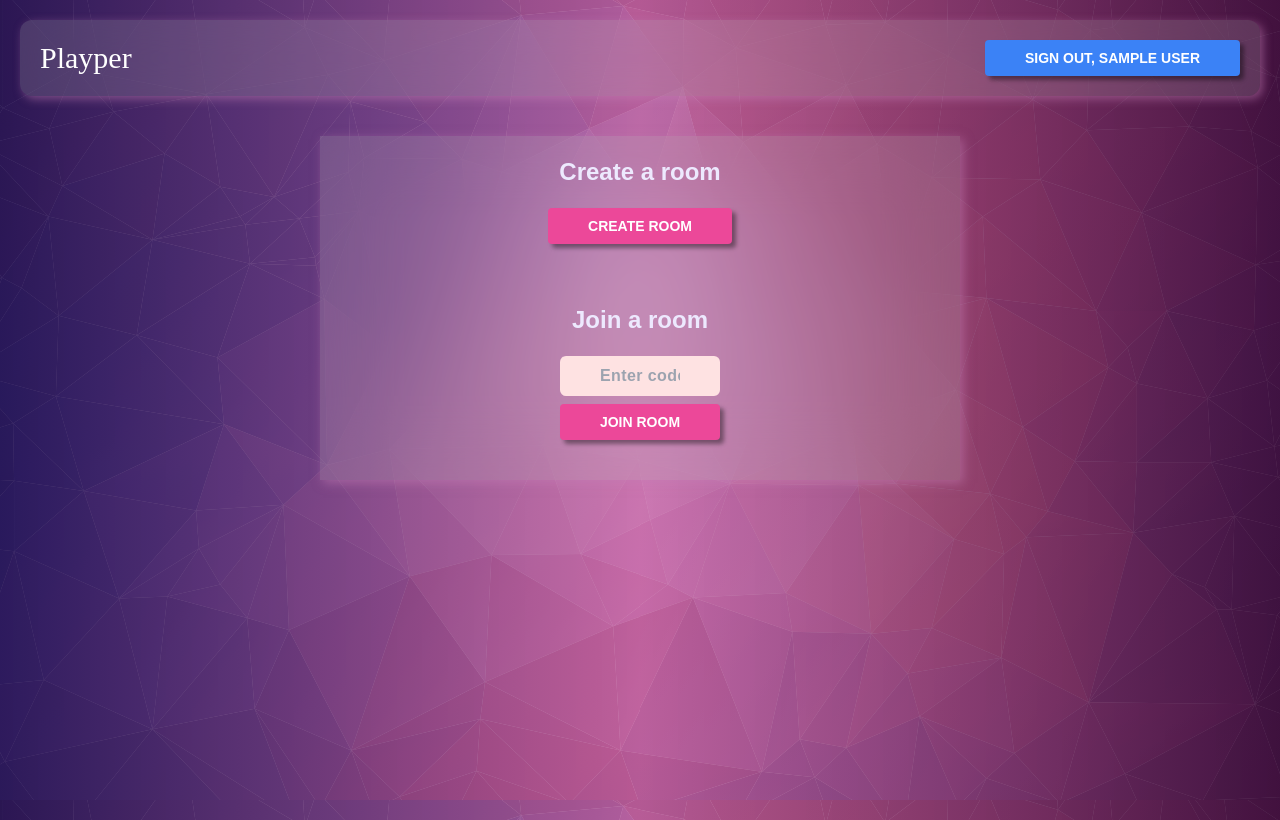
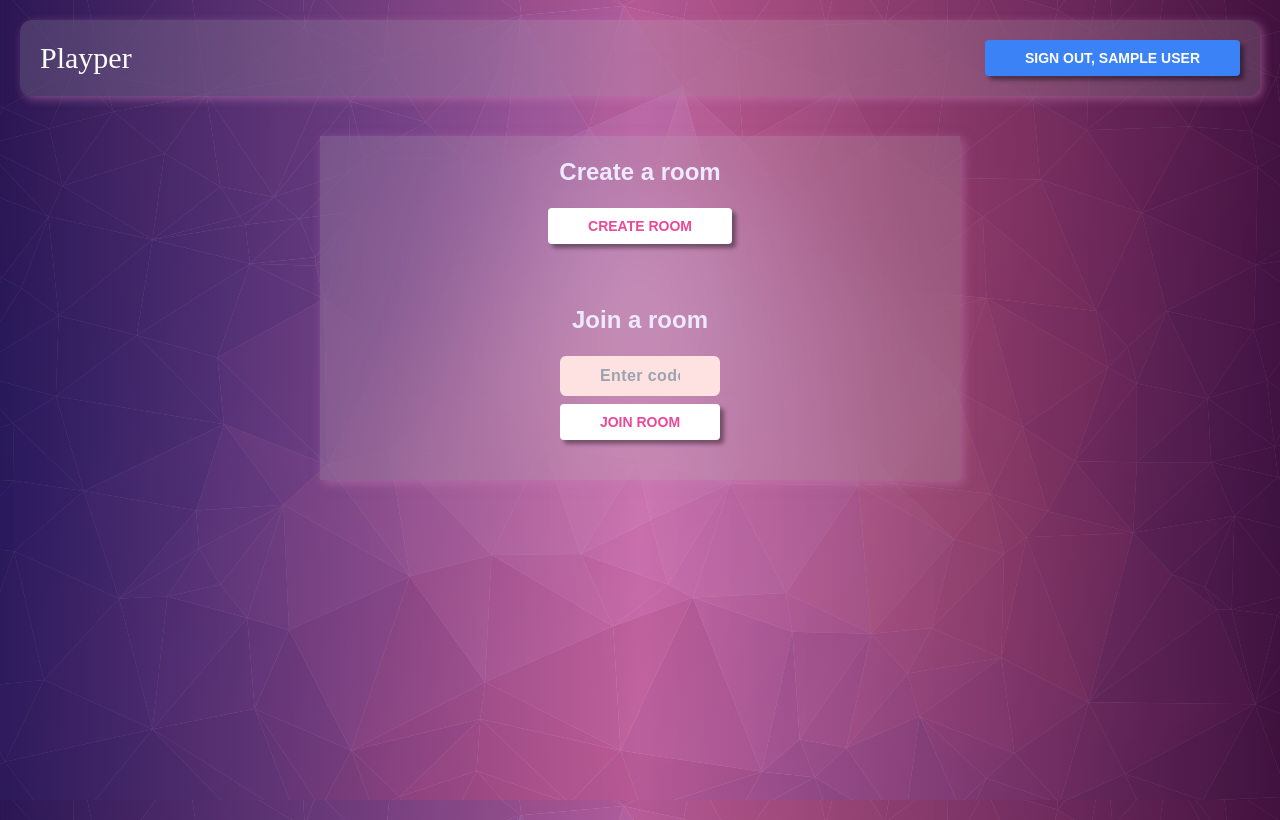
Before and after one commit to ishtahir/pagal-party, a React (Create React App) app: page /rooms in a window 1280 px wide. Built offline with nearby package versions, Linux system fonts and the light colour scheme; no server answers; the database is empty; sample sign-in values are in the browser's storage.

Commit message:
Updated default styles

```diff
--- a/src/components/elements/Button.js
+++ b/src/components/elements/Button.js
@@ -2,7 +2,7 @@ import React from 'react';
 
 const Button = ({ className, text, handler, rest }) => {
   const styles =
-    'bg-pink-500 px-10 py-2 rounded uppercase text-sm text-white font-bold inline-block btn hover:bg-white hover:text-pink-500';
+    'bg-white px-10 py-2 rounded uppercase text-sm text-pink-500 font-bold inline-block btn hover:bg-pink-100';
   return (
     <button
       className={className ? `${className} ${styles}` : styles}
```
